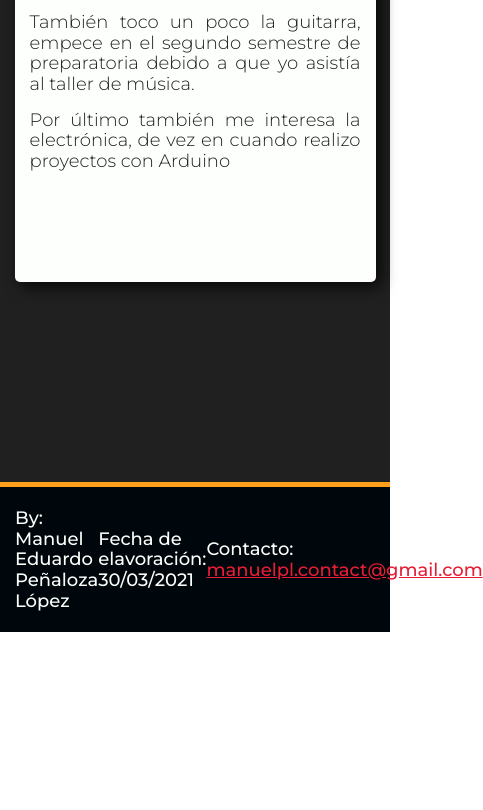
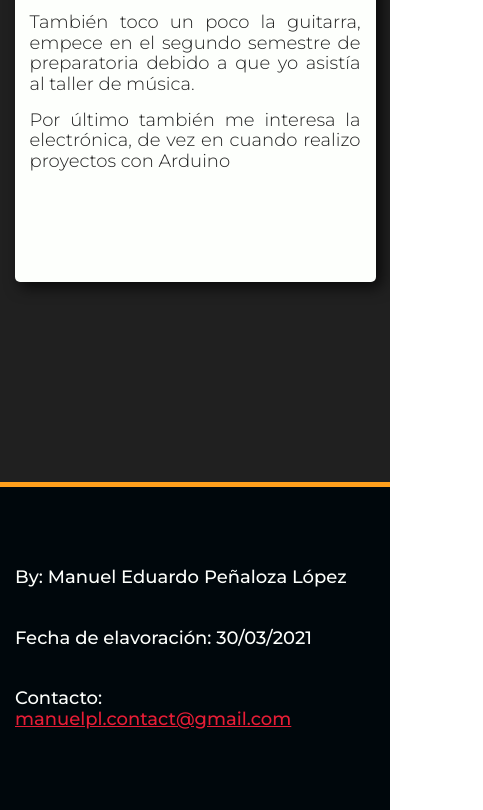
Before and after one commit to Manuel-2/Manuel-2.github.io, a plain HTML site: page index.html in a window 390 px wide. Shown: the part 6372-7182 px from the top of the page, 483 px wide, since content can reach past the window. Before the commit the page ends 7004 px from the top, so only its background shows below. Drawn offline with Linux system fonts and the light colour scheme.

Commit message:
se corrigio el texto del footer para que se adapte en forma de columna en dispositivos menos anchos

```diff
--- a/styles/style.css
+++ b/styles/style.css
@@ -251,7 +251,7 @@ body {
 
 .footer {
     width: 100%;
-    height: 150px;
+    height: auto;
     background-color: var(--blue-color);
     border-top: 5px solid var(--secundary-color);
     color: var(--clear-color);
@@ -259,7 +259,11 @@ body {
     justify-content: space-around;
     align-items: center;
     font-size: 1.8rem;
-    padding: 0 15px;
+    padding: 60px 15px;
+}
+
+.footer p {
+    margin: 20px 0;
 }
 
 .footer a {
@@ -311,6 +315,10 @@ body {
         grid-template-columns: 1fr;
         grid-template-rows: repeat(6, 1fr);
     }
+    .footer {
+        flex-direction: column;
+        align-items: flex-start;
+    }
 }
 
 @media (max-width:525px) {
```
